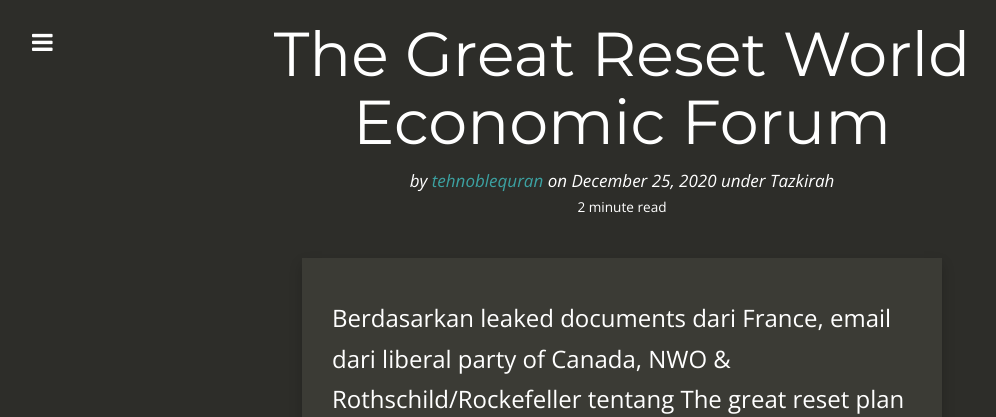
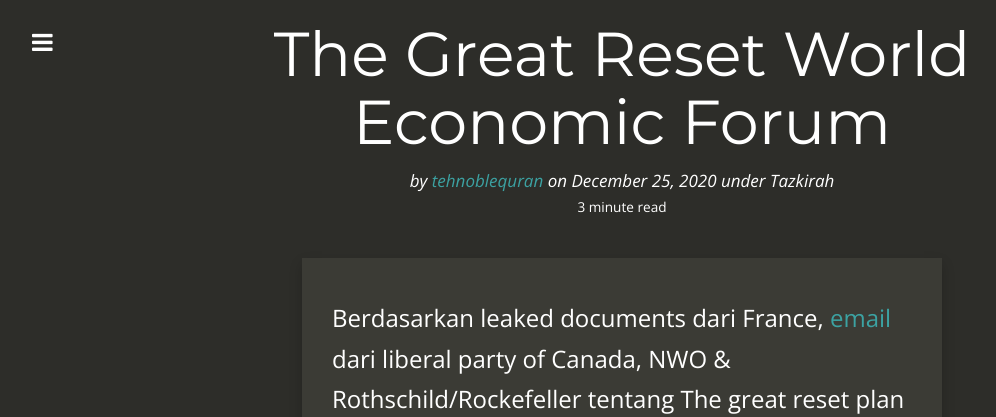
Before and after one commit to kedamaian/swsyafiq, a Jekyll site: the page built from _posts/2020-12-25-the-great-reset-world-economic-forum.md, in a window 1280 px wide and 900 px high. Shown: the top 417 px of the window, without its empty margins (18-1014 px from the left). Built offline with Jekyll 4.4.1, drawn with Linux system fonts in a browser that asks for light colours; nearby versions of some CDN libraries; comment, search, counter and statistics services are not loaded; some of the changed lines change nothing that is shown; some of the changed text lies outside the part shown.

Commit message:
Update 2020-12-25-the-great-reset-world-economic-forum.md

```diff
--- a/_posts/2020-12-25-the-great-reset-world-economic-forum.md
+++ b/_posts/2020-12-25-the-great-reset-world-economic-forum.md
@@ -7,7 +7,7 @@
 author: tehnoblequran
 title: The Great Reset World Economic Forum
 ---
-Berdasarkan leaked documents dari France, email dari liberal party of Canada, NWO & Rothschild/Rockefeller  tentang The great reset plan by the WEF ni.. maka saya simpulkan bg ringkas disini..
+Berdasarkan leaked documents dari France, [email](https://thecanadianreport.ca/is-this-leaked-memo-really-trudeaus-covid-plan-for-2021-you-decide/) dari liberal party of Canada, NWO & Rothschild/Rockefeller  tentang The great reset plan by the WEF ni.. maka saya simpulkan bg ringkas disini..
 
 Tahun2 mencabar 2021 & seterusnya..
 
```
